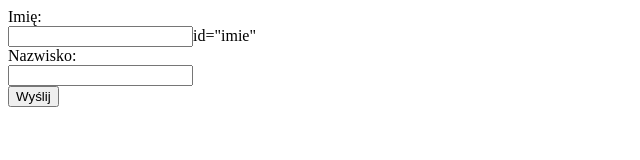
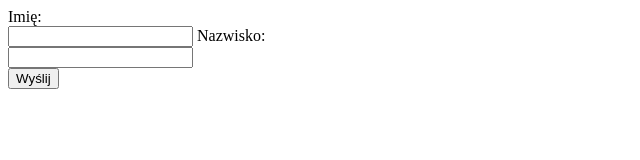
Before and after one commit to rafaello1979/rafaello1979.github.io, a plain HTML site: page warsztaty/formularz-html5/index.html in a window 1280 px wide. Shown: the whole page, without its empty margins (0-640 px from the left). Drawn offline with Linux system fonts and the light colour scheme.

Commit message:
poprawiony po raz drugi

```diff
--- a/warsztaty/formularz-html5/index.html
+++ b/warsztaty/formularz-html5/index.html
@@ -8,7 +8,7 @@
     <form action="https://formspree.io/kardas79@wp.pl"
       method="POST">
         <label for="imie">Imię:</label><br />
-        <input type="text"name="imie">id="imie"<br />
+        <input type="text"name="imie"id="imie"<br />
         <label for="nazwisko">Nazwisko:</label><br />
         <input type="text" name="nazwisko"id="nazwisko"><br />
         <input type="submit" value="Wyślij">
```
